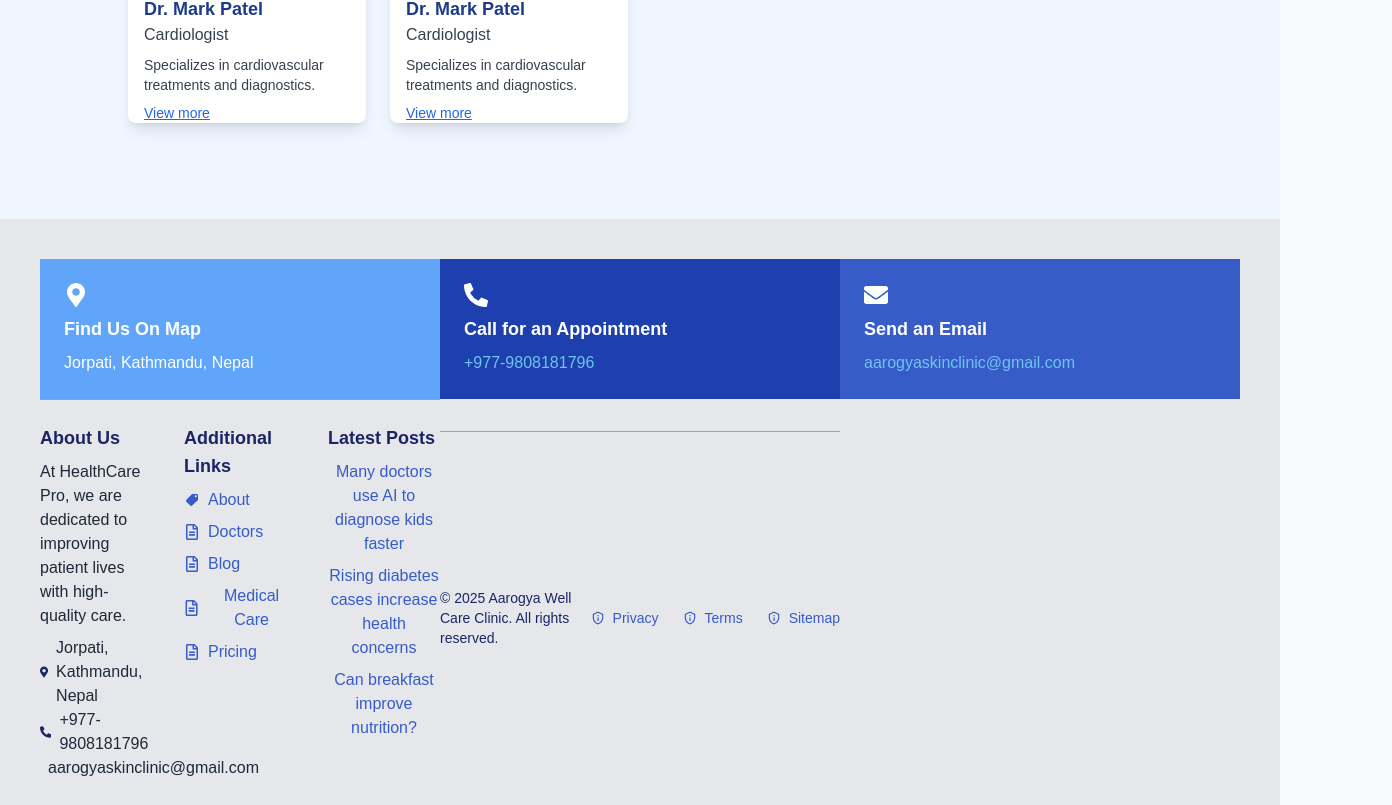
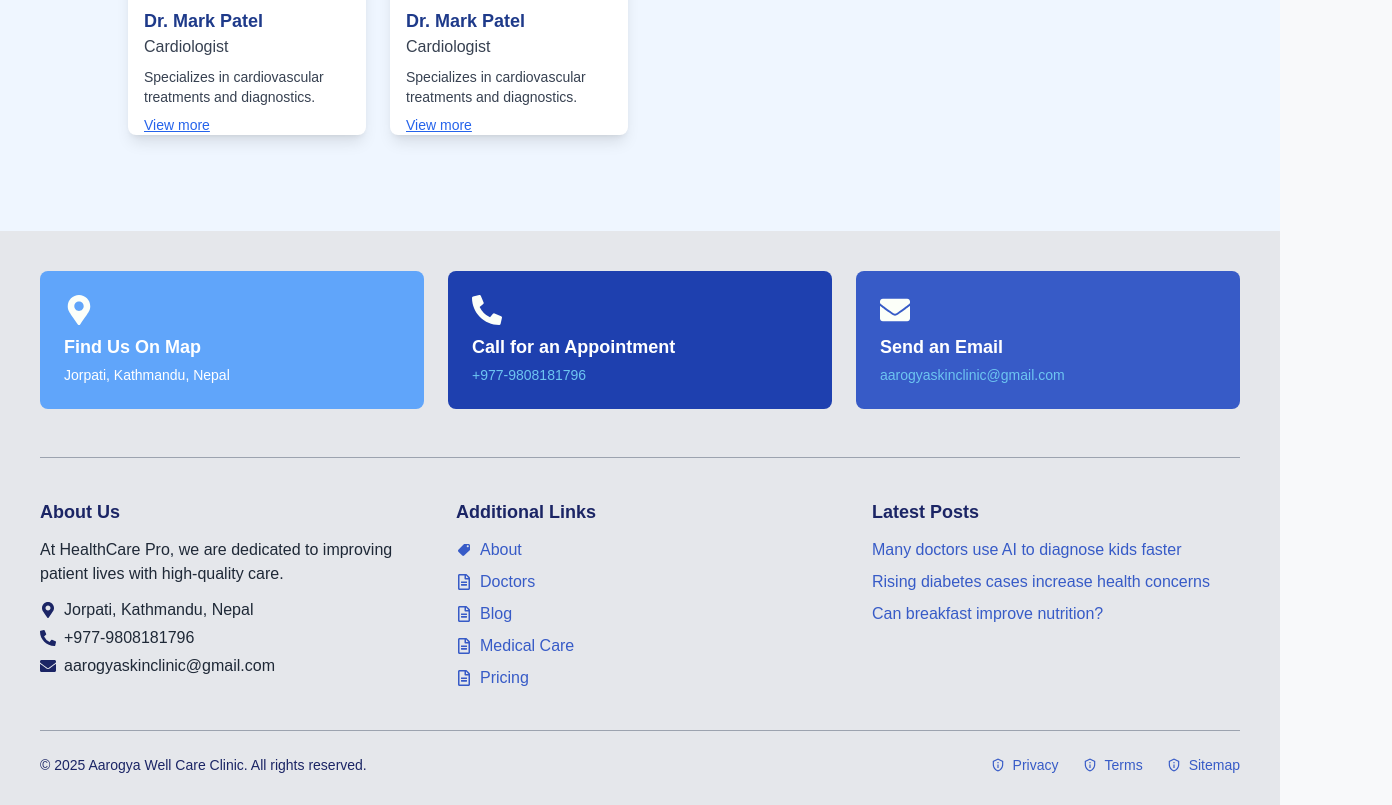
Before and after one commit to Prajwal-Sapkota/Healthcare-Pro, a Next.js app: page /aboutus in a window 1280 px wide. Shown: the part 1992-2797 px from the top of the page, 1392 px wide, since content can reach past the window. Built offline with nearby package versions, Linux system fonts and the light colour scheme.

Commit message:
Changes Updated

```diff
--- a/package.json
+++ b/package.json
@@ -12,7 +12,7 @@
     "@fortawesome/free-brands-svg-icons": "^6.7.2",
     "@fortawesome/free-solid-svg-icons": "^6.7.2",
     "@fortawesome/react-fontawesome": "^0.2.2",
-    "@react-google-maps/api": "^2.20.5",
+    "@react-google-maps/api": "^2.20.6",
     "axios": "^1.7.9",
     "icons": "^1.0.0",
     "next": "15.1.6",
--- a/src/app/components/Footer.js
+++ b/src/app/components/Footer.js
@@ -1,6 +1,12 @@
 "use client";
+import Link from "next/link";
 import { useRouter } from "next/navigation";
-import { FaMapMarkerAlt, FaPhoneAlt, FaEnvelope, FaRegFileAlt } from "react-icons/fa";
+import {
+  FaMapMarkerAlt,
+  FaPhoneAlt,
+  FaEnvelope,
+  FaRegFileAlt,
+} from "react-icons/fa";
 import { IoMdPricetag } from "react-icons/io";
 import { MdOutlinePrivacyTip } from "react-icons/md";
 
@@ -9,133 +15,153 @@ export default function Footer() {
 
   return (
     <footer className="bg-gray-200 text-gray-800 py-10">
-      <div className="container mx-auto px-10">
-
-        <div className="grid grid-cols-1 sm:grid-cols-3 lg:grid-cols-3 mb-8 text-center sm:text-left">
-          <div className="flex flex-col items-center sm:items-start bg-blue-400 text-white p-6 hover:text-[#fcfff9] transition-colors duration-300">
+      <div className="max-w-7xl mx-auto px-4 sm:px-6 lg:px-10">
+        {/* Top Contact Boxes */}
+        <div className="grid grid-cols-1 sm:grid-cols-2 lg:grid-cols-3 gap-6 mb-12">
+          {/* Map */}
+          <div className="bg-blue-400 text-white p-6 rounded-lg hover:text-[#fcfff9] transition-colors">
             <button
               onClick={() => router.push("/contact/#mapSection")}
-            className="flex flex-col items-center sm:items-start focus:outline-none"
+              className="flex flex-col sm:items-start sm:text-left items-center text-center w-full focus:outline-none"
             >
-            <FaMapMarkerAlt className="text-[#fcfff9] text-2xl mb-2" />
-            <span className="text-lg font-semibold mb-2">Find Us On Map</span>
+              <FaMapMarkerAlt className="text-[#fcfff9] text-3xl mb-2" />
+              <span className="text-lg font-semibold mb-1">Find Us On Map</span>
+              <p className="text-sm">Jorpati, Kathmandu, Nepal</p>
             </button>
-          <p>Jorpati, Kathmandu, Nepal</p>
           </div>
 
-        <div className="flex flex-col items-center sm:items-start bg-blue-800 text-white p-6 hover:text-[#fcfff9] transition-colors duration-300">
+          {/* Phone */}
+          <div className="bg-blue-800 text-white p-6 rounded-lg hover:text-[#fcfff9] transition-colors">
             <a
               href="tel:9808181796"
-            className="flex flex-col items-center sm:items-start focus:outline-none"
+              className="flex flex-col sm:items-start sm:text-left items-center text-center w-full focus:outline-none"
             >
-            <FaPhoneAlt className="text-[#fcfff9] text-2xl mb-2" />
-            <span className="text-lg font-semibold mb-2">Call for an Appointment</span>
-          </a>
-          <p className="text-[#6dc5f1] hover:text-[#fcfff9] transition-colors duration-300">
+              <FaPhoneAlt className="text-[#fcfff9] text-3xl mb-2" />
+              <span className="text-lg font-semibold mb-1">Call for an Appointment</span>
+              <p className="text-sm text-[#6dc5f1] hover:text-[#fcfff9] transition-colors">
                 +977-9808181796
               </p>
+            </a>
           </div>
 
-        <div className="flex flex-col items-center sm:items-start bg-[#375bc7] text-white p-6 hover:text-[#fcfff9] transition-colors duration-300">
+          {/* Email */}
+          <div className="bg-[#375bc7] text-white p-6 rounded-lg hover:text-[#fcfff9] transition-colors">
             <a
-            href="mailto:contact@healthcarepro.com"
-            className="flex flex-col items-center sm:items-start focus:outline-none"
+              href="mailto:aarogyaskinclinic@gmail.com"
+              className="flex flex-col sm:items-start sm:text-left items-center text-center w-full focus:outline-none"
             >
-            <FaEnvelope className="text-[#fcfff9] text-2xl mb-2" />
-            <span className="text-lg font-semibold mb-2">Send an Email</span>
+              <FaEnvelope className="text-[#fcfff9] text-3xl mb-2" />
+              <span className="text-lg font-semibold mb-1">Send an Email</span>
+              <p className="text-sm text-[#6dc5f1] hover:text-[#fcfff9] transition-colors">
+                aarogyaskinclinic@gmail.com
+              </p>
             </a>
-          <p className="text-[#6dc5f1] hover:text-[#fcfff9] transition-colors duration-300">
+          </div>
+        </div>
+
+        {/* Middle Links */}
+        <div className="grid grid-cols-1 sm:grid-cols-2 lg:grid-cols-3 gap-12 border-t border-gray-400 pt-10">
+          {/* About */}
+          <div className="text-center sm:text-left">
+            <h3 className="text-lg font-semibold text-[#1b2565] mb-3">About Us</h3>
+            <p className="mb-3">
+              At HealthCare Pro, we are dedicated to improving patient lives
+              with high-quality care.
+            </p>
+            <p className="flex justify-center sm:justify-start items-center mb-1">
+              <FaMapMarkerAlt className="text-[#1b2565] mr-2" />
+              Jorpati, Kathmandu, Nepal
+            </p>
+            <p className="flex justify-center sm:justify-start items-center mb-1">
+              <FaPhoneAlt className="text-[#1b2565] mr-2" />
+              +977-9808181796
+            </p>
+            <p className="flex justify-center sm:justify-start items-center">
+              <FaEnvelope className="text-[#1b2565] mr-2" />
               aarogyaskinclinic@gmail.com
             </p>
           </div>
 
-        <div className="grid grid-cols-1 sm:grid-cols-2 lg:grid-cols-3 gap-8 border-t border-gray-400 pt-6">
-
-          <div>
-            <h3 className="text-lg font-semibold text-[#1b2565] mb-2">About Us</h3>
-            <p>At HealthCare Pro, we are dedicated to improving patient lives with high-quality care.</p>
-            <p className="mt-2 flex items-center">
-              <FaMapMarkerAlt className="text-[#1b2565] mr-2" /> Jorpati, Kathmandu, Nepal
-            </p>
-            <p className="flex items-center">
-              <FaPhoneAlt className="text-[#1b2565] mr-2" /> +977-9808181796
-            </p>
-            <p className="flex items-center">
-              <FaEnvelope className="text-[#1b2565] mr-2" /> aarogyaskinclinic@gmail.com
-            </p>
-          </div>
-
-          <div>
-            <h3 className="text-lg font-semibold text-[#1b2565] mb-2">Additional Links</h3>
+          {/* Links */}
+          <div className="text-center sm:text-left">
+            <h3 className="text-lg font-semibold text-[#1b2565] mb-3">
+              Additional Links
+            </h3>
             <ul className="space-y-2">
-              <li>
-                <button onClick={() => router.push("/about")} className="flex items-center text-[#375bc7] hover:text-[#6dc5f1] transition-colors">
-                  <IoMdPricetag className="mr-2" /> About
+              {[
+                { label: "About", icon: <IoMdPricetag />, path: "/about" },
+                { label: "Doctors", icon: <FaRegFileAlt />, path: "/doctors" },
+                { label: "Blog", icon: <FaRegFileAlt />, path: "/blog" },
+                { label: "Medical Care", icon: <FaRegFileAlt />, path: "/medical-care" },
+                { label: "Pricing", icon: <FaRegFileAlt />, path: "/pricing" },
+              ].map((item, i) => (
+                <li key={i}>
+                  <button
+                    onClick={() => router.push(item.path)}
+                    className="flex justify-center sm:justify-start items-center text-[#375bc7] hover:text-[#6dc5f1] transition-colors"
+                  >
+                    {item.icon}
+                    <span className="ml-2">{item.label}</span>
                   </button>
                 </li>
-              <li>
-                <button onClick={() => router.push("/doctors")} className="flex items-center text-[#375bc7] hover:text-[#6dc5f1] transition-colors">
-                  <FaRegFileAlt className="mr-2" /> Doctors
-                </button>
-              </li>
-              <li>
-                <button onClick={() => router.push("/blog")} className="flex items-center text-[#375bc7] hover:text-[#6dc5f1] transition-colors">
-                  <FaRegFileAlt className="mr-2" /> Blog
-                </button>
-              </li>
-              <li>
-                <button onClick={() => router.push("/medical-care")} className="flex items-center text-[#375bc7] hover:text-[#6dc5f1] transition-colors">
-                  <FaRegFileAlt className="mr-2" /> Medical Care
-                </button>
-              </li>
-              <li>
-                <button onClick={() => router.push("/pricing")} className="flex items-center text-[#375bc7] hover:text-[#6dc5f1] transition-colors">
-                  <FaRegFileAlt className="mr-2" /> Pricing
-                </button>
-              </li>
+              ))}
             </ul>
           </div>
 
-          <div>
-            <h3 className="text-lg font-semibold text-[#1b2565] mb-2">Latest Posts</h3>
+          {/* Latest Posts */}
+          <div className="text-center sm:text-left">
+            <h3 className="text-lg font-semibold text-[#1b2565] mb-3">
+              Latest Posts
+            </h3>
             <ul className="space-y-2">
-              <li>
-                <button onClick={() => router.push("/blog/ai-diagnosis")} className="text-[#375bc7] hover:text-[#6dc5f1] transition-colors">
-                  Many doctors use AI to diagnose kids faster
+              {[
+                {
+                  title: "Many doctors use AI to diagnose kids faster",
+                  slug: "/blog/ai-diagnosis",
+                },
+                {
+                  title: "Rising diabetes cases increase health concerns",
+                  slug: "/blog/diabetes",
+                },
+                {
+                  title: "Can breakfast improve nutrition?",
+                  slug: "/blog/nutrition",
+                },
+              ].map((post, i) => (
+                <li key={i}>
+                  <button
+                    onClick={() => router.push(post.slug)}
+                    className="text-[#375bc7] hover:text-[#6dc5f1] transition-colors"
+                  >
+                    {post.title}
                   </button>
                 </li>
-              <li>
-                <button onClick={() => router.push("/blog/diabetes")} className="text-[#375bc7] hover:text-[#6dc5f1] transition-colors">
-                  Rising diabetes cases increase health concerns
-                </button>
-              </li>
-              <li>
-                <button onClick={() => router.push("/blog/nutrition")} className="text-[#375bc7] hover:text-[#6dc5f1] transition-colors">
-                  Can breakfast improve nutrition?
-                </button>
-              </li>
+              ))}
             </ul>
           </div>
         </div>
 
-        <div className="border-t border-gray-400 mt-8 pt-6 flex flex-col sm:flex-row sm:justify-between sm:items-center text-sm">
-          <div className="mb-4 sm:mb-0 sm:text-left">
-            <span className="text-[#1b2565]">© 2025 Aarogya Well Care Clinic. All rights reserved.</span>
+        {/* Bottom Bar */}
+        <div className="border-t border-gray-400 mt-10 pt-6 flex flex-col sm:flex-row justify-between items-center text-sm text-center">
+          <span className="text-[#1b2565] mb-4 sm:mb-0">
+            © 2025 Aarogya Well Care Clinic. All rights reserved.
+          </span>
+          <div className="flex flex-wrap justify-center sm:justify-end space-x-6">
+            {[
+              { label: "Privacy", path: "/privacy" },
+              { label: "Terms", path: "/terms" },
+              { label: "Sitemap", path: "/sitemap" },
+            ].map((item, i) => (
+              <button
+                key={i}
+                onClick={() => router.push(item.path)}
+                className="flex items-center text-[#375bc7] hover:text-[#6dc5f1] transition-colors"
+              >
+                <MdOutlinePrivacyTip className="mr-2" />
+                {item.label}
+              </button>
+            ))}
           </div>
-
-          <div className="flex flex-row space-x-6 text-center">
-            <button onClick={() => router.push("/privacy")} className="flex items-center text-[#375bc7] hover:text-[#6dc5f1] transition-colors">
-              <MdOutlinePrivacyTip className="mr-2" /> Privacy
-            </button>
-            <button onClick={() => router.push("/terms")} className="flex items-center text-[#375bc7] hover:text-[#6dc5f1] transition-colors">
-              <MdOutlinePrivacyTip className="mr-2" /> Terms
-            </button>
-            <button onClick={() => router.push("/sitemap")} className="flex items-center text-[#375bc7] hover:text-[#6dc5f1] transition-colors">
-              <MdOutlinePrivacyTip className="mr-2" /> Sitemap
-            </button>
-          </div>
-        </div>
-
         </div>
       </div>
     </footer>
--- a/src/app/contact/page.js
+++ b/src/app/contact/page.js
@@ -1,8 +1,9 @@
 "use client";
-import { GoogleMap, useJsApiLoader, Marker, InfoWindow } from "@react-google-maps/api";
-import { useState } from "react";
+import { useState, useEffect, useRef } from "react";
+import { useSearchParams } from "next/navigation";
 import { FaPhoneAlt, FaEnvelope, FaMapMarkerAlt } from "react-icons/fa";
 import axios from "axios";
+import { useJsApiLoader, GoogleMap, Marker, InfoWindow } from "@react-google-maps/api"; // Ensure correct import
 
 const mapContainerStyle = {
   width: "100%",
@@ -10,8 +11,8 @@ const mapContainerStyle = {
 };
 
 const center = {
-  lat: 27.720916, // Aarogya Clinic, Jorpati, Kathmandu
-  lng: 85.371228
+  lat: 27.720916, // Example location: Aarogya Clinic, Jorpati, Kathmandu
+  lng: 85.371228,
 };
 
 export default function Contact() {
@@ -25,12 +26,24 @@ export default function Contact() {
   const [loading, setLoading] = useState(false);
   const [error, setError] = useState(null);
   const [showInfo, setShowInfo] = useState(false);
+  const formRef = useRef(null);
 
+  const searchParams = useSearchParams();
+
+  useEffect(() => {
+    if (searchParams.get("scroll") === "form" && formRef.current) {
+      formRef.current.scrollIntoView({ behavior: "smooth" });
+    }
+  }, [searchParams]);
+
+  // Load Google Maps API
   const { isLoaded } = useJsApiLoader({
-    googleMapsApiKey: "AIzaSyAzYqqfho8EdU7KDBfRIjnAbWUaB8zOPBQ",
-  })
+    googleMapsApiKey: "AIzaSyAzYqqfho8EdU7KDBfRIjnAbWUaB8zOPBQ", // Replace with your actual API Key
+  });
 
-  if (!isLoaded) return <div>Loading Map...</div>
+  if (!isLoaded) {
+    return <div>Loading Map...</div>;
+  }
 
   const handleChange = (e) => {
     setFormData({ ...formData, [e.target.name]: e.target.value });
@@ -77,7 +90,9 @@ export default function Contact() {
       <div className="max-w-6xl mx-auto p-6">
         <div id="mapSection">
           <GoogleMap mapContainerStyle={mapContainerStyle} center={center} zoom={15}>
-              <Marker position={center}  label={{
+            <Marker
+              position={center}
+              label={{
                 text: "Aarogya",
                 color: "#6E260E",
                 fontSize: "16px",
@@ -86,7 +101,9 @@ export default function Contact() {
               icon={{
                 url: "http://maps.google.com/mapfiles/ms/icons/red-dot.png",
                 labelOrigin: new window.google.maps.Point(15, -10),
-              }} onClick={() => setShowInfo(true)} />
+              }}
+              onClick={() => setShowInfo(true)}
+            />
             {showInfo && (
               <InfoWindow position={center} onCloseClick={() => setShowInfo(false)}>
                 <div>
@@ -97,30 +114,8 @@ export default function Contact() {
             )}
           </GoogleMap>
         </div>
-
-        <div className="grid grid-cols-1 sm:grid-cols-3 gap-5 xl:gap-10 my-10 text-gray-800">
-          <div className="p-6 border shadow-md rounded-lg bg-[#375bc7] text-white">
-            <h3 className="text-lg font-semibold flex items-center">
-              <FaMapMarkerAlt className="mr-2" /> Address
-            </h3>
-            <p>Jorpati, Kathmandu, Nepal</p>
-          </div>
-          <div className="p-6 border shadow-md rounded-lg bg-[#1b2565] text-white">
-            <h3 className="text-lg font-semibold flex items-center">
-              <FaPhoneAlt className="mr-2" /> Contact Details
-            </h3>
-            <p>Phone: +977-9808181796</p>
-          </div>
-          <div className="p-6 border shadow-md rounded-lg bg-[#6dc5f1] text-white">
-            <h3 className="text-lg font-semibold flex items-center">
-              <FaEnvelope className="mr-2" /> Emails
-            </h3>
-            <p>aarogyaskinclinic@gmail.com</p>
-
-          </div>
-        </div>
-
-        <form onSubmit={handleSubmit} className="bg-white shadow-md p-6 rounded-lg">
+        <div id="Form">
+        <form ref={formRef} onSubmit={handleSubmit} className="bg-white shadow-md p-6 rounded-lg">
           <h2 className="text-2xl font-semibold text-center mb-4 text-[#1b2565]">Send Us a Message</h2>
           {error && <p className="text-red-500 text-center mb-4">{error}</p>}
           <div className="grid grid-cols-1 gap-4">
@@ -173,5 +168,6 @@ export default function Contact() {
         </form>
       </div>
       </div>
+    </div>
   );
 }
```
Also changed, not shown: src/app/aboutus/page.js (+6 -7 lines), src/app/pages/page.js (+1 -6 lines), 1 other file (tests, documents, lock files or other folders). Lines whose indentation alone changed are shown as unchanged.
